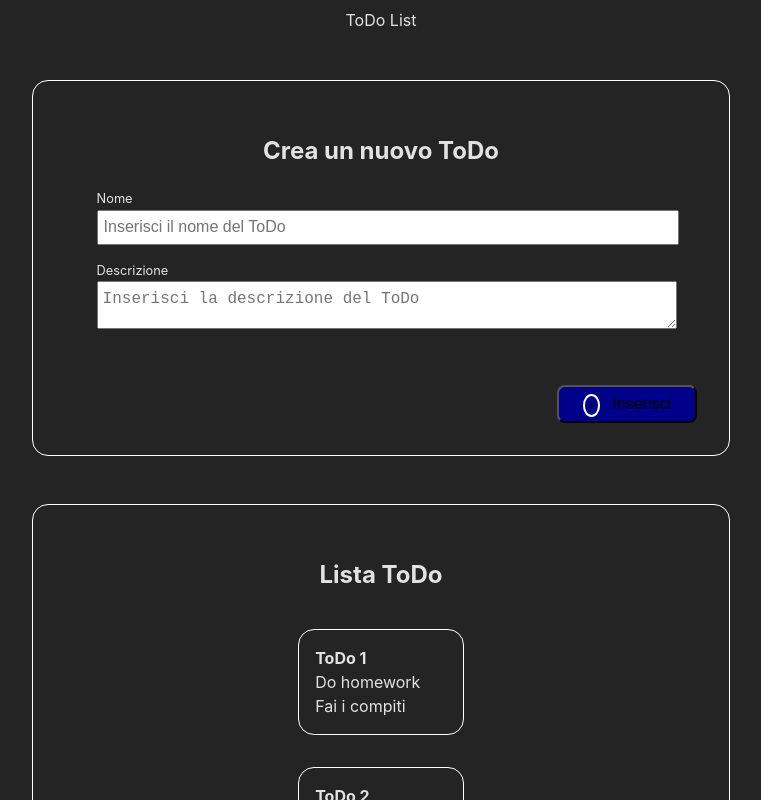
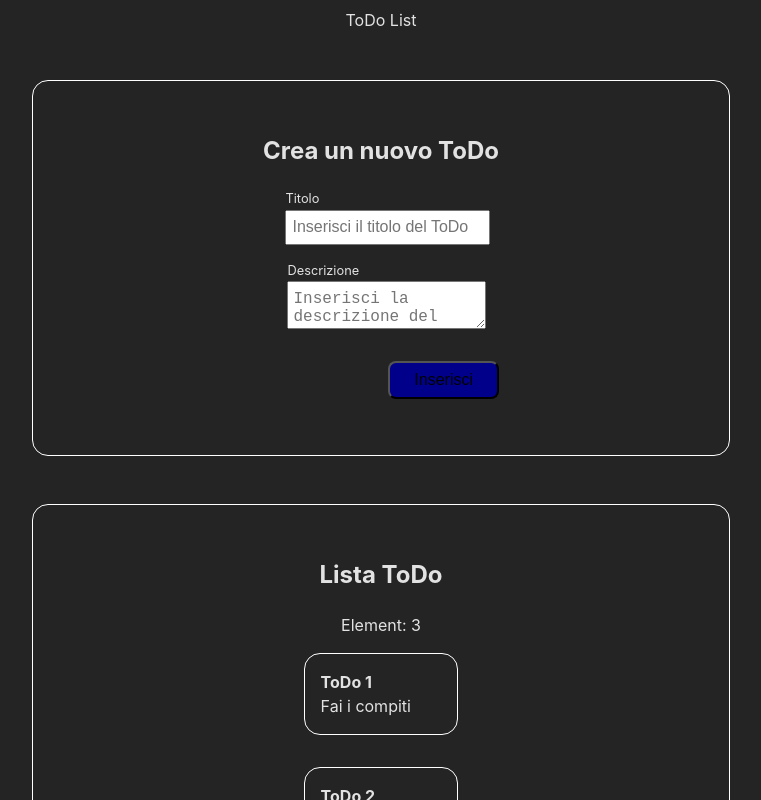
Before and after one commit to romina-trazzi/Todos, a React (Vite) app: page / in a window 1280 px wide. Shown: the top 800 px of the page, without its empty margins (259-1020 px from the left). Built offline with nearby package versions, Linux system fonts and the light colour scheme.

Commit message:
Correctly show and add Todos

```diff
--- a/src/App.css
+++ b/src/App.css
@@ -39,13 +39,13 @@ main {
     text-align: left;
   }
 
-  .name, .description {
+  .title, .description {
     display: flex;
     flex-direction: column;
     align-items: flex-start;
   }
 
-  .name {
+  .title {
     margin-bottom: 1rem;
   }
 
--- a/src/App.jsx
+++ b/src/App.jsx
@@ -1,40 +1,44 @@
 import { useState } from 'react';
 import './App.css'
-import FormTodo from './components/FormTodo.jsx';
-import InsertButton from './components/InsertButton.jsx';
+import FormTodos from './components/FormTodos.jsx';
 import TodoList from './components/TodoList.jsx';
 import DUMMY_TODO from './assets/DUMMY_TODO.js';
 
-
 function App() {
   const [todoList, setTodoList] = useState(DUMMY_TODO);
-  const [newTask, setNewTask] = useState({id:"", nome: "", descrizione:""});
 
-  const handleAdd = (event, newTask) => {
-    event.preventDefault();
-    console.log("Ciao");
-    setNewTask(event.target.value);
-    setTodoList((prev) => prev, ...todoList);
+  const handleTaskChange = (newTask) => {
+
+    // Update the id value of the newTask before setting the list
+
+    // Find madId into current todoList
+    const maxId = Math.max(...todoList.map(task => task.id));
+
+    // Update id property in the object newTask
+    const updatedTask = { ...newTask, id: maxId + 1 };
+
+    // Set the newTodoList with all the properties updated
+    setTodoList((prev) => [...prev, updatedTask]);
   }
 
   return (
     <>
       <header> ToDo List </header>
       <main>
+
         <div className="general_container">
-          <FormTodo/>
-          <InsertButton onAdd={handleAdd}/>
+          <FormTodos onTaskChange={handleTaskChange}/>
         </div>
+
         <div className="todo_list_container">
-          <TodoList listOfTodo={todoList}/>
+          <TodoList listOfTodo={todoList} count={todoList.length}/>
         </div>
+
       </main>
       <footer>Made by Romina Trazzi ~ 2024 ~</footer>
     </>
   )
 
-
-
 }
 
 export default App
--- a/src/components/FormTodo.jsx
+++ /dev/null
@@ -1,27 +0,0 @@
-function FormTodo({onInput}) {
-
-    return (
-
-    <div className="formContainer">
-
-      <h2>Crea un nuovo ToDo</h2>
-      <div className="form_wrapper">
-
-        <div className="name">
-          <label>Nome</label>
-          <input type="text" placeholder="Inserisci il nome del ToDo" onChange={onInput}/>
-        </div>
-
-        <div className="description">
-          <label>Descrizione</label>
-          <textarea placeholder="Inserisci la descrizione del ToDo" onChange={onInput}></textarea>
-        </div>
-
-      </div>
-
-
-    </div>
-  )
-}
-
-export default FormTodo
--- /dev/null
+++ b/src/components/FormTodos.jsx
@@ -0,0 +1,68 @@
+import {useState} from 'react';
+
+function FormTodos({ onTaskChange }) {
+  const [newTask, setNewTask] = useState({ id: "", titolo: "", descrizione: "" });
+
+  const handleInputChange = (event) => {
+    const { name, value } = event.target;
+    setNewTask((prev) => ({
+      ...prev,
+      [name]: value,
+    }));
+  }
+
+  const handleTextAreaChange = (event) => {
+    const { name, value } = event.target;
+    setNewTask((prev) => ({
+      ...prev,
+      [name]: value,
+    }));
+  }
+
+  const handleClick = () => {
+
+    if (newTask.titolo.trim() === '' || newTask.descrizione.trim() === '') {
+      alert("Assicurati di compilare tutti i campi!");
+      return;
+    }
+
+    onTaskChange(newTask);
+    setNewTask({ titolo: "", descrizione: "" });
+  }
+
+  return (
+    <div>
+      <h2>Crea un nuovo ToDo</h2>
+      <div className="formContainer">
+        {/* Title input Field */}
+        <div className="title">
+          <label>Titolo</label>
+          <input type="text"
+            placeholder="Inserisci il titolo del ToDo"
+            name="titolo"
+            value={newTask.titolo}
+            onChange={handleInputChange}
+            required
+          />
+        </div>
+
+        {/* Description TextArea Field */}
+        <div className="description">
+          <label>Descrizione</label>
+          <textarea
+            placeholder="Inserisci la descrizione del ToDo"
+            name="descrizione"
+            value={newTask.descrizione}
+            onChange={handleTextAreaChange}
+            required
+          ></textarea>
+        </div>
+
+        {/* Submit Button */}
+        <button onClick={handleClick}>Inserisci</button>
+      </div>
+    </div>
+  );
+}
+
+export default FormTodos;
--- a/src/components/InsertButton.jsx
+++ /dev/null
@@ -1,10 +0,0 @@
-function InsertButton({onAdd}) {
-    return(
-        <button type="submit" onSubmit={onAdd}>
-            <span>+</span>Inserisci
-        </button>
-    )
-}
-
-
-export default InsertButton
--- a/src/components/TodoList.jsx
+++ b/src/components/TodoList.jsx
@@ -1,15 +1,16 @@
+function TodoList({listOfTodo, count}) {
 
-function TodoList({listOfTodo, countToDo}) {
   return (
 
     <>
     <h2>Lista ToDo</h2>
+    <span>{`Element: ${count}`}</span>
 
     <ul>
-      {listOfTodo.map((singleTodo) =>
-      <div key={singleTodo.id} className="todoItem">
-        <span><b>{`ToDo ${singleTodo.id} `}</b></span>
-        <span>{singleTodo.nome}</span>
+      {listOfTodo.map((singleTodo, index) =>
+      <div key={index} className="todoItem">
+        <span><strong>{`ToDo ${singleTodo.id} `}</strong></span>
+        <span>{singleTodo.titolo}</span>
         <span>{singleTodo.descrizione}</span>
       </div>
       )}
```
